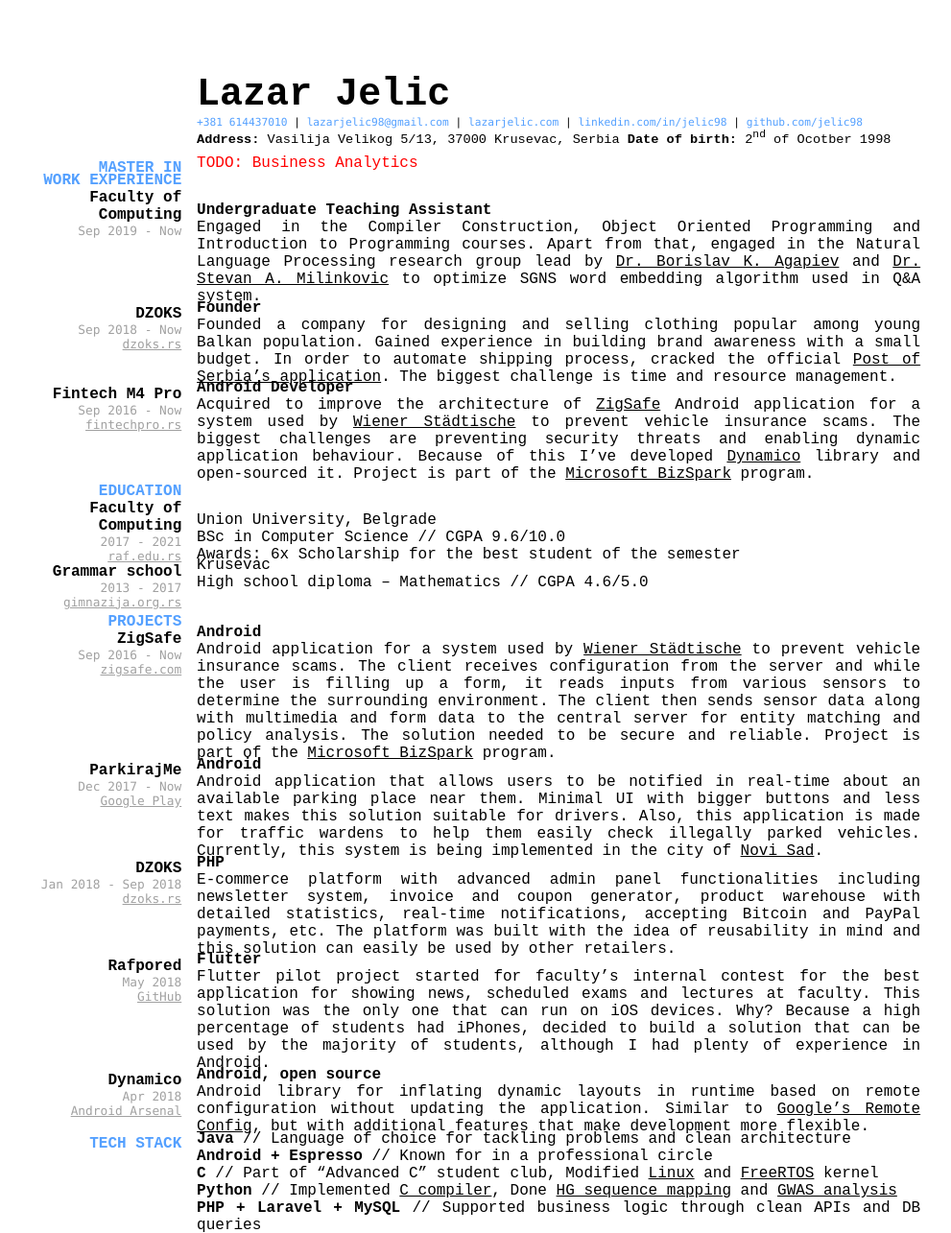
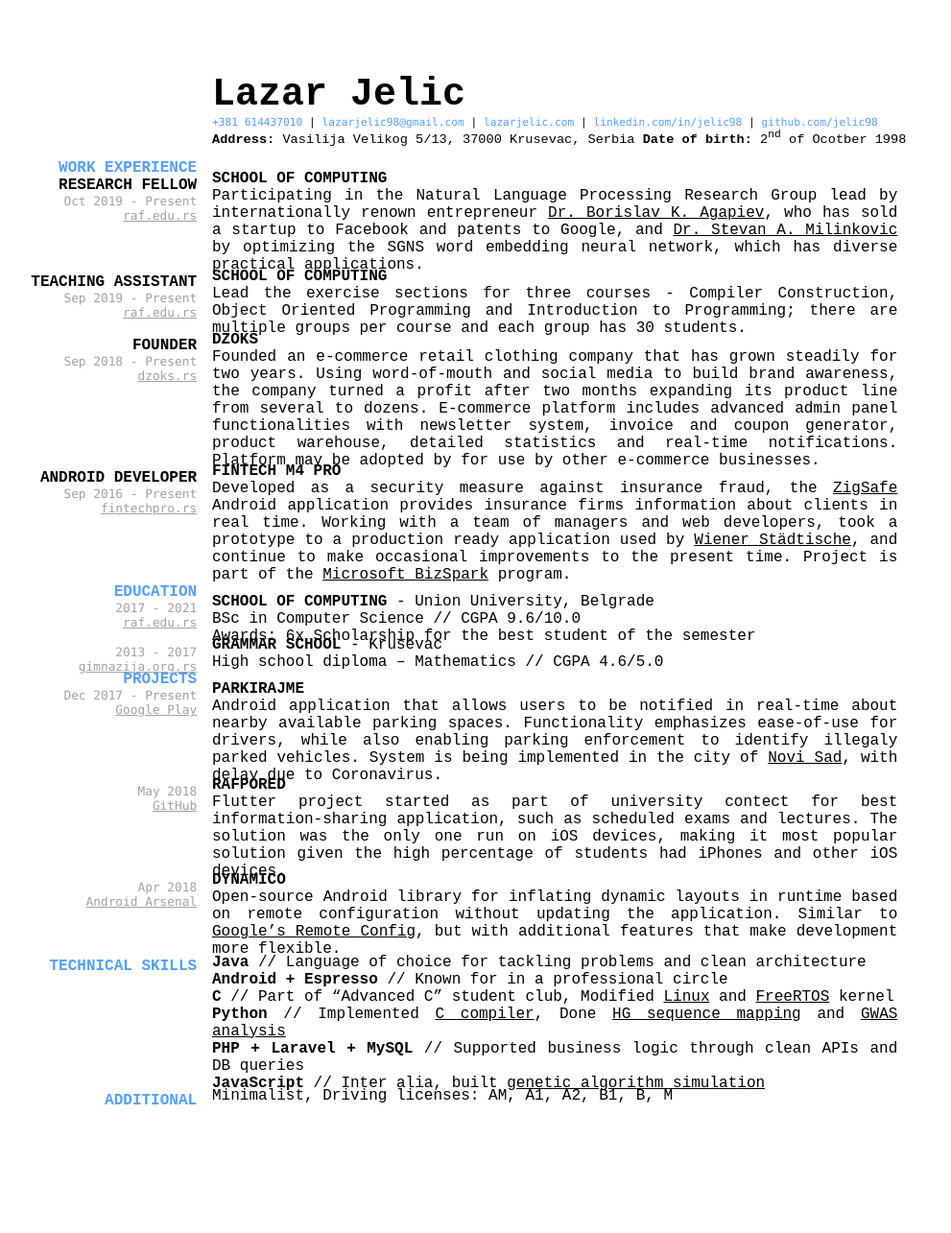
Before and after one commit to jelic98/cv, a Jekyll site: the page built from index.md, in a window 1280 px wide. Shown: the whole page at 96% size, without its empty margins (53-1044 px from the left). Built offline with Jekyll 4.4.1, drawn with Linux system fonts in a browser that asks for light colours; our own code applies the rules of GitHub Pages for plain Markdown files; after the commit the page ends 1160 px from its top, so only the background shows below that.

Commit message:
Reordered job positions, Capitalizations

```diff
--- a/index.md
+++ b/index.md
@@ -16,58 +16,60 @@ layout: cv
 <strong>Date of birth:</strong> 2<sup>nd</sup> of Ocotber 1998
 </div>
 
-## MASTER IN
+## WORK EXPERIENCE
 
-<div class="up1" markdown="1">
-<span style="color:red;">TODO: Business Analytics</span>
+### RESEARCH FELLOW
+#### Oct 2019 - Present
+#### [raf.edu.rs](https://raf.edu.rs/en)
+
+<div class="up3" markdown="1">
+__SCHOOL OF COMPUTING__
+
+Participating in the Natural Language Processing Research Group lead by internationally renown entrepreneur [Dr. Borislav K. Agapiev](https://www.raf.edu.rs/en/component/k2/item/5583-agapiev-k-borislav), who has sold a startup to Facebook and patents to Google, and [Dr. Stevan A. Milinkovic](https://www.raf.edu.rs/en/component/k2/item/5578-milinkovic-a-stevan) by optimizing the SGNS word embedding neural network, which has diverse practical applications.
 </div>
 
-## WORK EXPERIENCE
+### TEACHING ASSISTANT
+#### Sep 2019 - Present
+#### [raf.edu.rs](https://raf.edu.rs/en)
 
-### Faculty of Computing
-#### Sep 2019 - Now
+<div class="up3" markdown="1">
+__SCHOOL OF COMPUTING__
 
-<div class="up2" markdown="1">
-__Undergraduate Teaching Assistant__
+Lead the exercise sections for three courses - Compiler Construction, Object Oriented Programming and Introduction to Programming;
+there are multiple groups per course and each group has 30 students.
 
-Engaged in the Compiler Construction, Object Oriented Programming and Introduction to Programming courses.
-Apart from that, engaged in the Natural Language Processing research group lead by [Dr. Borislav K. Agapiev](https://www.raf.edu.rs/en/component/k2/item/5583-agapiev-k-borislav) and [Dr. Stevan A. Milinkovic](https://www.raf.edu.rs/en/component/k2/item/5578-milinkovic-a-stevan) to optimize SGNS word embedding algorithm used in Q&A system.
-</div>
-
-### DZOKS
-#### Sep 2018 - Now
+### FOUNDER
+#### Sep 2018 - Present
 #### [dzoks.rs](https://dzoks.rs)
 
 <div class="up3" markdown="1">
-__Founder__
+__DZOKS__
 
-Founded a company for designing and selling clothing popular among young Balkan population.
-Gained experience in building brand awareness with a small budget.
-In order to automate shipping process, cracked the official [Post of Serbia’s application](https://play.google.com/store/apps/details?id=rs.assecosee.pttandroidapp).
-The biggest challenge is time and resource management.
+Founded an e-commerce retail clothing company that has grown steadily for two years.
+Using word-of-mouth and social media to build brand awareness, the company turned a profit after two months expanding its product line from several to dozens.
+E-commerce platform includes advanced admin panel functionalities with newsletter system, invoice and coupon generator, product warehouse, detailed statistics and real-time notifications.
+Platform may be adopted by for use by other e-commerce businesses.
 </div>
 
-### Fintech M4 Pro
-#### Sep 2016 - Now
+### ANDROID DEVELOPER
+#### Sep 2016 - Present
 #### [fintechpro.rs](https://fintechpro.rs)
 
 <div class="up3" markdown="1">
-__Android Developer__
+__FINTECH M4 PRO__
 
-Acquired to improve the architecture of [ZigSafe](https://app.zigsafe.com) Android application for a system used by [Wiener Städtische](https://wiener.co.rs) to prevent vehicle insurance scams.
-The biggest challenges are preventing security threats and enabling dynamic application behaviour.
-Because of this I’ve developed [Dynamico](https://android-arsenal.com/details/1/6926) library and open-sourced it.
+Developed as a security measure against insurance fraud, the [ZigSafe](https://app.zigsafe.com) Android application provides insurance firms information about clients in real time.
+Working with a team of managers and web developers, took a prototype to a production ready application used by [Wiener Städtische](https://wiener.co.rs), and continue to make occasional improvements to the present time.
 Project is part of the [Microsoft BizSpark](https://startups.microsoft.com) program.
 </div>
 
 ## EDUCATION
 
-### Faculty of Computing
 #### 2017 - 2021
-#### [raf.edu.rs](https://raf.edu.rs)
+#### [raf.edu.rs](https://raf.edu.rs/en)
 
-<div class="up3" markdown="1">
-Union University, Belgrade
+<div class="up2" markdown="1">
+__SCHOOL OF COMPUTING__ - Union University, Belgrade
 
 BSc in Computer Science
 // CGPA 9.6/10.0
@@ -75,83 +77,50 @@ BSc in Computer Science
 Awards: 6x Scholarship for the best student of the semester
 </div>
 
-### Grammar school
 #### 2013 - 2017
 #### [gimnazija.org.rs](http://gimnazija.org.rs)
 
-<div class="up3" markdown="1">
-Krusevac
+<div class="up2" markdown="1">
+__GRAMMAR SCHOOL__ - Krusevac
 
 High school diploma – Mathematics
 // CGPA 4.6/5.0
 </div>
 
-<div class="down1" markdown="1">
 ## PROJECTS
+
+#### Dec 2017 - Present
+#### [Google Play](https://play.google.com/store/apps/details?id=com.synvolt.parkirajme)
+
+<div class="up2" markdown="1">
+__PARKIRAJME__
+
+Android application that allows users to be notified in real-time about nearby available parking spaces.
+Functionality emphasizes ease-of-use for drivers, while also enabling parking enforcement to identify illegaly parked vehicles.
+System is being implemented in the city of [Novi Sad](https://en.wikipedia.org/wiki/Novi_Sad), with delay due to Coronavirus.
 </div>
 
-### ZigSafe
-#### Sep 2016 - Now
-#### [zigsafe.com](https://app.zigsafe.com)
-
-<div class="up3" markdown="1">
-__Android__
-
-Android application for a system used by [Wiener Städtische](https://wiener.co.rs) to prevent vehicle insurance scams.
-The client receives configuration from the server and while the user is filling up a form, it reads inputs from various sensors to determine the surrounding environment.
-The client then sends sensor data along with multimedia and form data to the central server for entity matching and policy analysis.
-The solution needed to be secure and reliable.
-Project is part of the [Microsoft BizSpark](https://startups.microsoft.com) program.
-</div>
-
-### ParkirajMe
-#### Dec 2017 - Now
-#### [Google Play](https://play.google.com/store/apps/details?id=com.synvolt.parkirajme)
-
-<div class="up3" markdown="1">
-__Android__
-
-Android application that allows users to be notified in real-time about an available parking place near them.
-Minimal UI with bigger buttons and less text makes this solution suitable for drivers.
-Also, this application is made for traffic wardens to help them easily check illegally parked vehicles.
-Currently, this system is being implemented in the city of [Novi Sad](https://en.wikipedia.org/wiki/Novi_Sad).
-
-### DZOKS
-#### Jan 2018 - Sep 2018
-#### [dzoks.rs](https://dzoks.rs)
-
-<div class="up3" markdown="1">
-__PHP__
-
-E-commerce platform with advanced admin panel functionalities including newsletter system, invoice and coupon generator, product warehouse with detailed statistics, real-time notifications, accepting Bitcoin and PayPal payments, etc.
-The platform was built with the idea of reusability in mind and this solution can easily be used by other retailers.
-</div>
-
-### Rafpored
 #### May 2018
 #### [GitHub](https://www.github.com/jelic98/rafpored)
 
-<div class="up3" markdown="1">
-__Flutter__
+<div class="up2" markdown="1">
+__RAFPORED__
 
-Flutter pilot project started for faculty's internal contest for the best application for showing news, scheduled exams and lectures at faculty.
-This solution was the only one that can run on iOS devices.
-Why?
-Because a high percentage of students had iPhones, decided to build a solution that can be used by the majority of students, although I had plenty of experience in Android.
+Flutter project started as part of university contect for best information-sharing application, such as scheduled exams and lectures.
+The solution was the only one run on iOS devices, making it most popular solution given the high percentage of students had iPhones and other iOS devices.
 </div>
 
-### Dynamico
 #### Apr 2018
 #### [Android Arsenal](https://android-arsenal.com/details/1/6926)
 
-<div class="up3" markdown="1">
-__Android, open source__
+<div class="up2" markdown="1">
+__DYNAMICO__
 
-Android library for inflating dynamic layouts in runtime based on remote configuration without updating the application.
+Open-source Android library for inflating dynamic layouts in runtime based on remote configuration without updating the application.
 Similar to [Google's Remote Config](https://firebase.google.com/docs/remote-config), but with additional features that make development more flexible.
 </div>
 
-## TECH STACK
+## TECHNICAL SKILLS
 
 <div class="up1" markdown="1">
 __Java__
--- a/main.css
+++ b/main.css
@@ -15,14 +15,14 @@ h1 {
 	text-align: left;
 	font-size: 2.5em;
 	position: relative;
-	left: 23%;
+	left: 25%;
 }
 
 h2, h3, h4 {
 	font-size: 1em;
 	text-align: right;
 	position: relative;
-	width: 21%;
+	width: 23%;
 }
 
 h4 {
@@ -34,8 +34,8 @@ h4 {
 p {
 	position: relative;
 	text-align: justify;
-	left: 23%;
-	width: 95%;
+	left: 25%;
+	width: 90%;
 }
 
 a {
@@ -46,7 +46,7 @@ a {
 	font-family: Monaco, Menlo, monospace, sans-serif;
 	font-size: 0.7em;
 	position: relative;
-	left: 23%;
+	left: 25%;
 }
 
 #links a {
@@ -56,7 +56,7 @@ a {
 #info {
 	font-size: 0.85em;
 	position: relative;
-	left: 23%;
+	left: 25%;
 	margin-bottom: 1em;
 }
 
```
